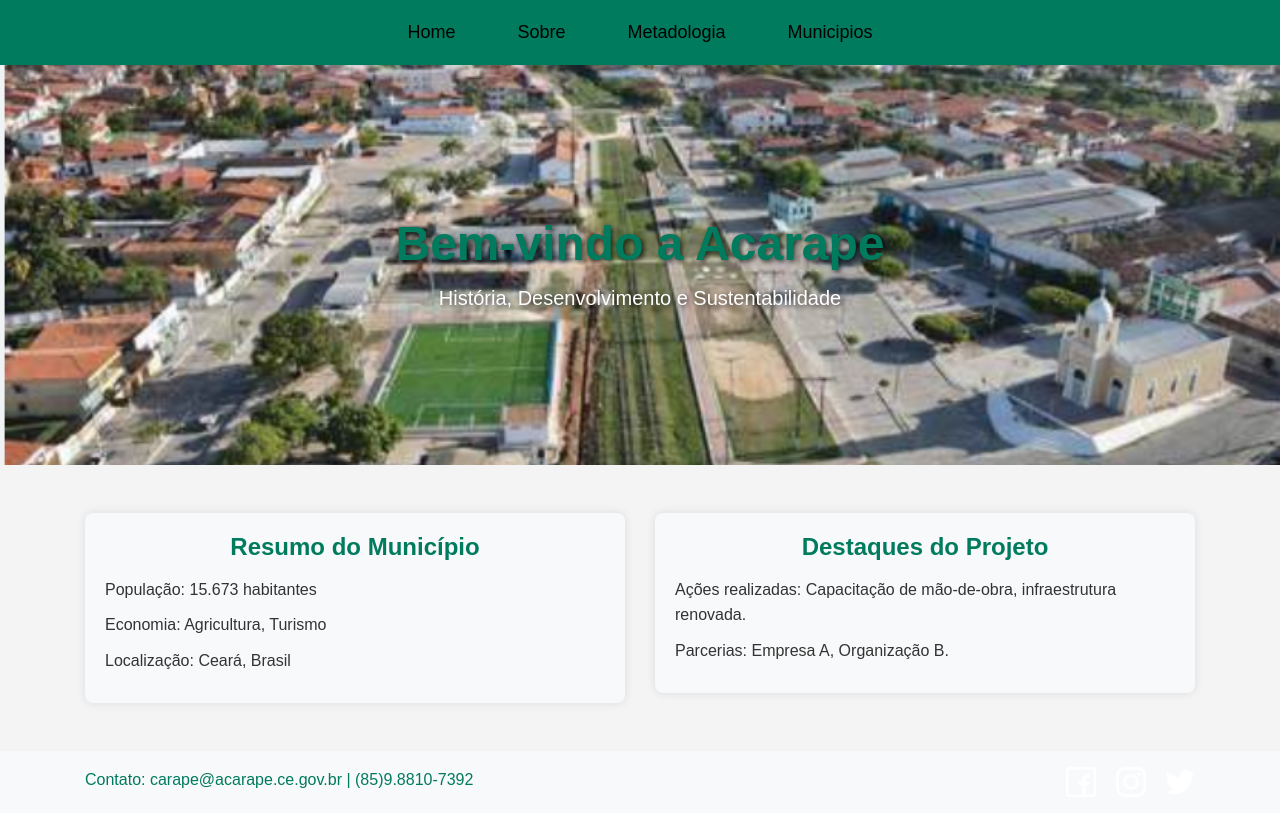
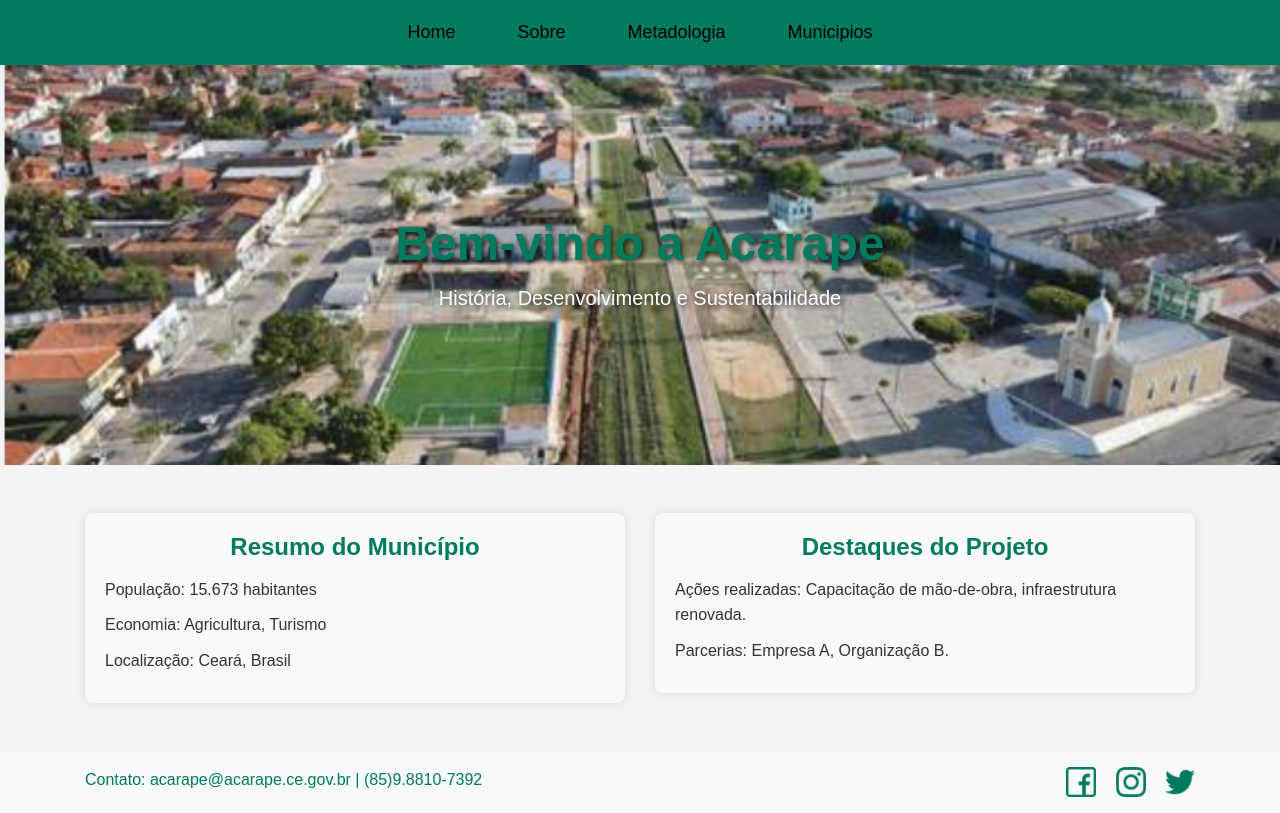
Before and after one commit to julianascimento4/macico-vivo, a plain HTML site: page municipios/acarape.html in a window 1280 px wide. Drawn offline with nearby package versions, Linux system fonts and the light colour scheme.

Commit message:
estilizando a página

```diff
--- a/municipios/acarape.html
+++ b/municipios/acarape.html
@@ -63,7 +63,7 @@
         <div class="container">
             <div class="row">
                 <div class="col-md-6">
-                    <p>Contato: carape@acarape.ce.gov.br | (85)9.8810-7392</p>
+                    <p>Contato: acarape@acarape.ce.gov.br | (85)9.8810-7392</p>
                 </div>
                 <div class="col-md-6 text-right">
                     <a href="#"><img src="/assets/facebook.png" alt="Facebook" width="30"></a>
--- a/municipios/style.css
+++ b/municipios/style.css
@@ -264,7 +264,7 @@ h1 {
 
 /* Estilo do rodapé */
 .footer {
-    background-color: #004080;
+    background-color: #007a5e;
     color: #007a5e;
 }
 
@@ -274,7 +274,7 @@ h1 {
 
 .footer img {
     margin-left: 15px;
-    filter: brightness(0) invert(1);
+    filter: none;
 }
 
 .footer img:hover {
```
